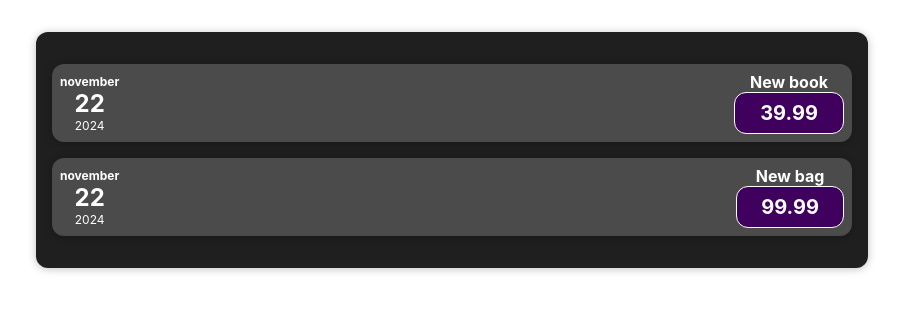
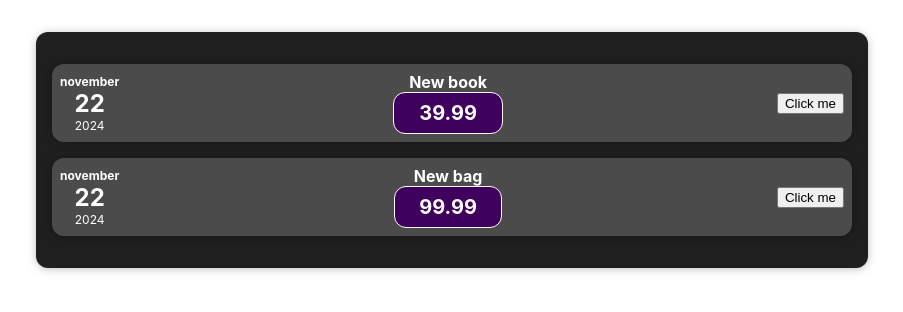
Before and after one commit to kaisaets/expenses_vso24, a React (Create React App) app: page / in a window 1280 px wide. Shown: the top 312 px of the page, without its empty margins (188-1091 px from the left). Built offline with nearby package versions, Linux system fonts and the light colour scheme.

Commit message:
event handler

```diff
--- a/src/components/Expenses/ExpenseItem.js
+++ b/src/components/Expenses/ExpenseItem.js
@@ -1,18 +1,25 @@
-import './ExpenseItem.css'
-import ExpenseDate from './ExpenseDate'
-import Card from '../UI/Card'
+import "./ExpenseItem.css";
+import ExpenseDate from "./ExpenseDate";
+import Card from "../UI/Card";
+import { useState } from "react";
 
 const ExpenseItem = (props) => {
+  const [title, setTitle] = useState (props.data.title);
+  const clickHandler = () => {
+    console.log("Clicked!");
+    setTitle(`Updated ${title} by click `)
+    console.log(title)
+  };
 
-
-    return (
-    <Card className='expense-item'>
-        <ExpenseDate date={props.data.date} />
-        <div className='expense-item_description'>
+  return (
+    <Card className="expense-item">
+      <ExpenseDate date={props.data.date} />
+      <div className="expense-item_description">
         <h2>{props.data.title}</h2>
-        <div className = 'expense-item__price'>{props.data.price}</div>
-        </div>
+        <div className="expense-item__price">{props.data.price}</div>
+      </div>
+      <button onClick={clickHandler}>Click me</button>
     </Card>
-    )
-}
-export default ExpenseItem
+  );
+};
+export default ExpenseItem;
```
